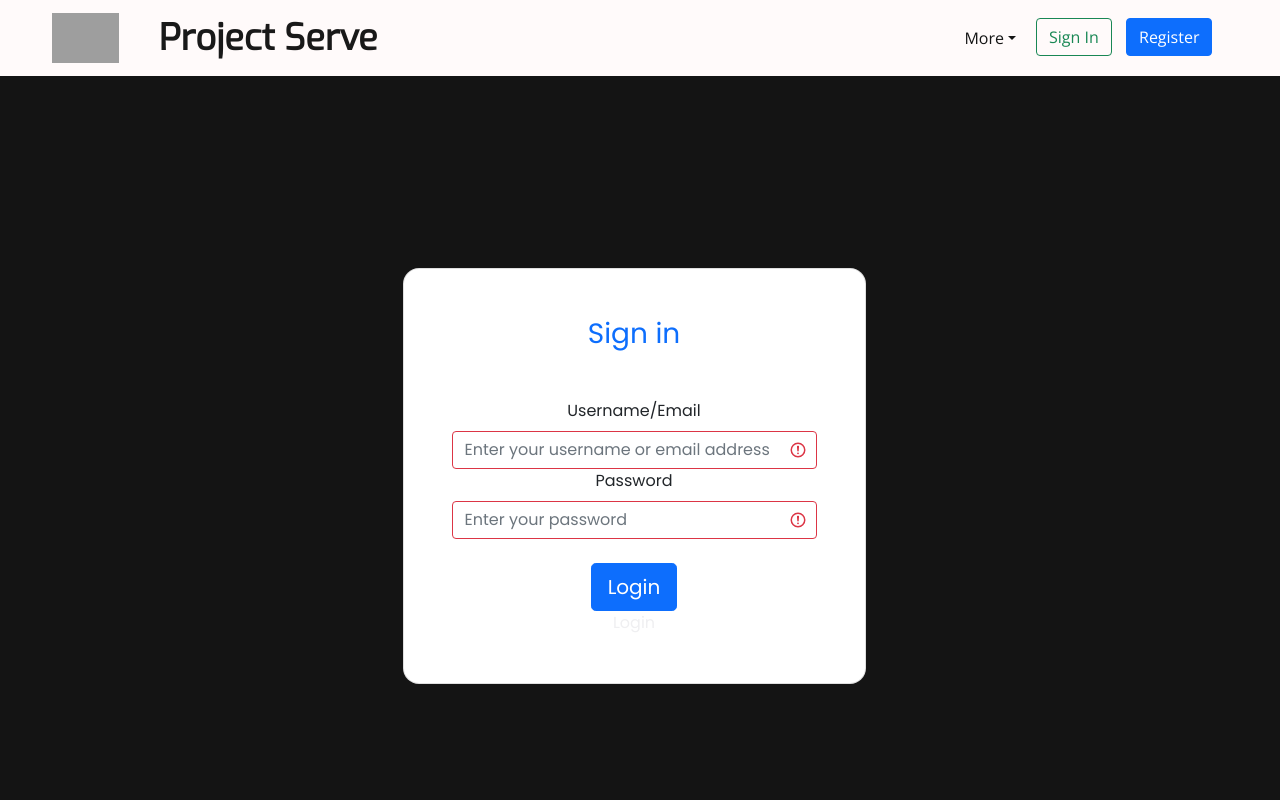
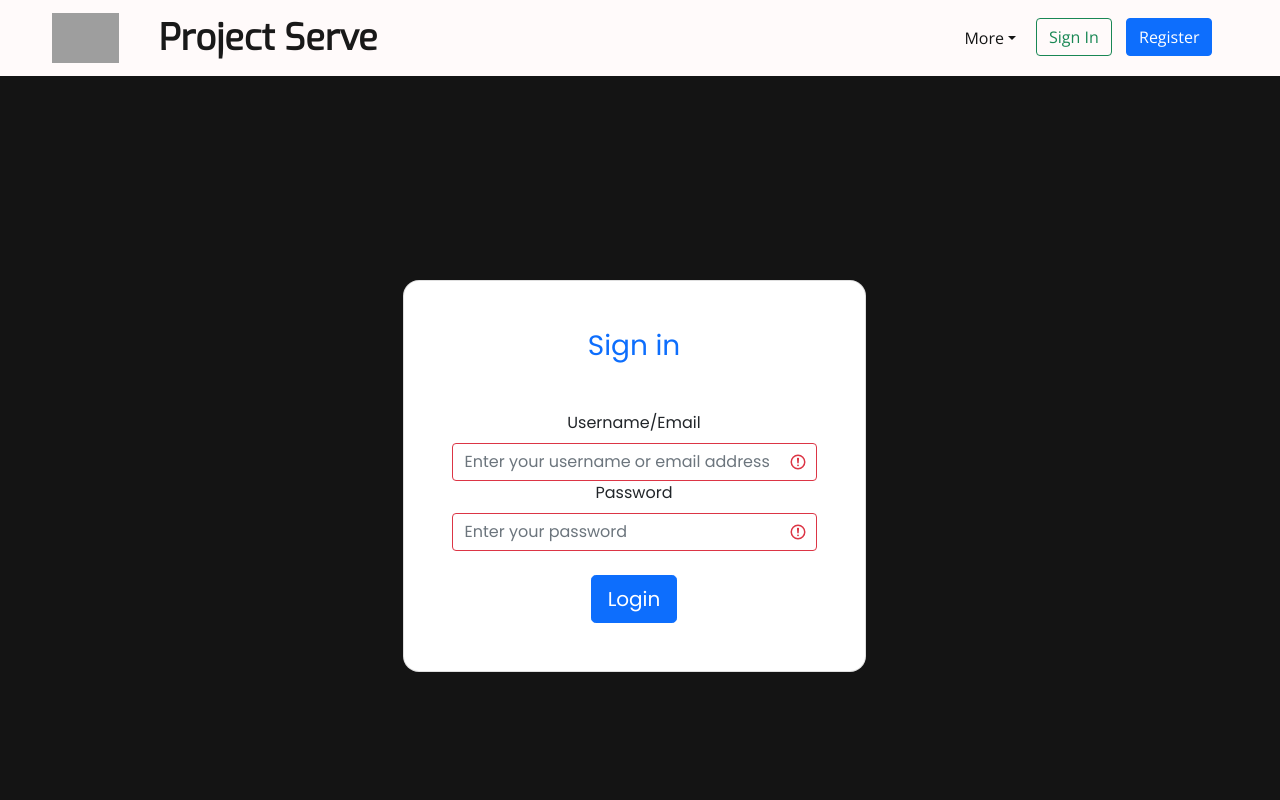
Before and after one commit to CSC4990-Project-Serve/Restaurant-Reservation-Tracker, a React (Create React App) app in the folder client/: page /login in a window 1280 px wide. Shown: the top 800 px of the page. Built offline with nearby package versions, Linux system fonts and the light colour scheme; no server answers; grey boxes are pictures that could not be loaded; a web font is replaced by a local one.

Commit message:
removed redundant text

```diff
--- a/client/src/pages/LoginPage.js
+++ b/client/src/pages/LoginPage.js
@@ -118,7 +118,6 @@ const LoginPage = (props) => {
                                         <br/>
                                         <button className="btn btn-primary btn-lg btn-block" type="submit">Login
                                         </button>
-                                        {!userProfileData.loggedin && <div>Login</div>}
                                         {userProfileData.loggedin && <div>Success.</div>}
                                         {userProfileData.loginError && <div>invalid username/password combo</div>}
                                     </div>
```
